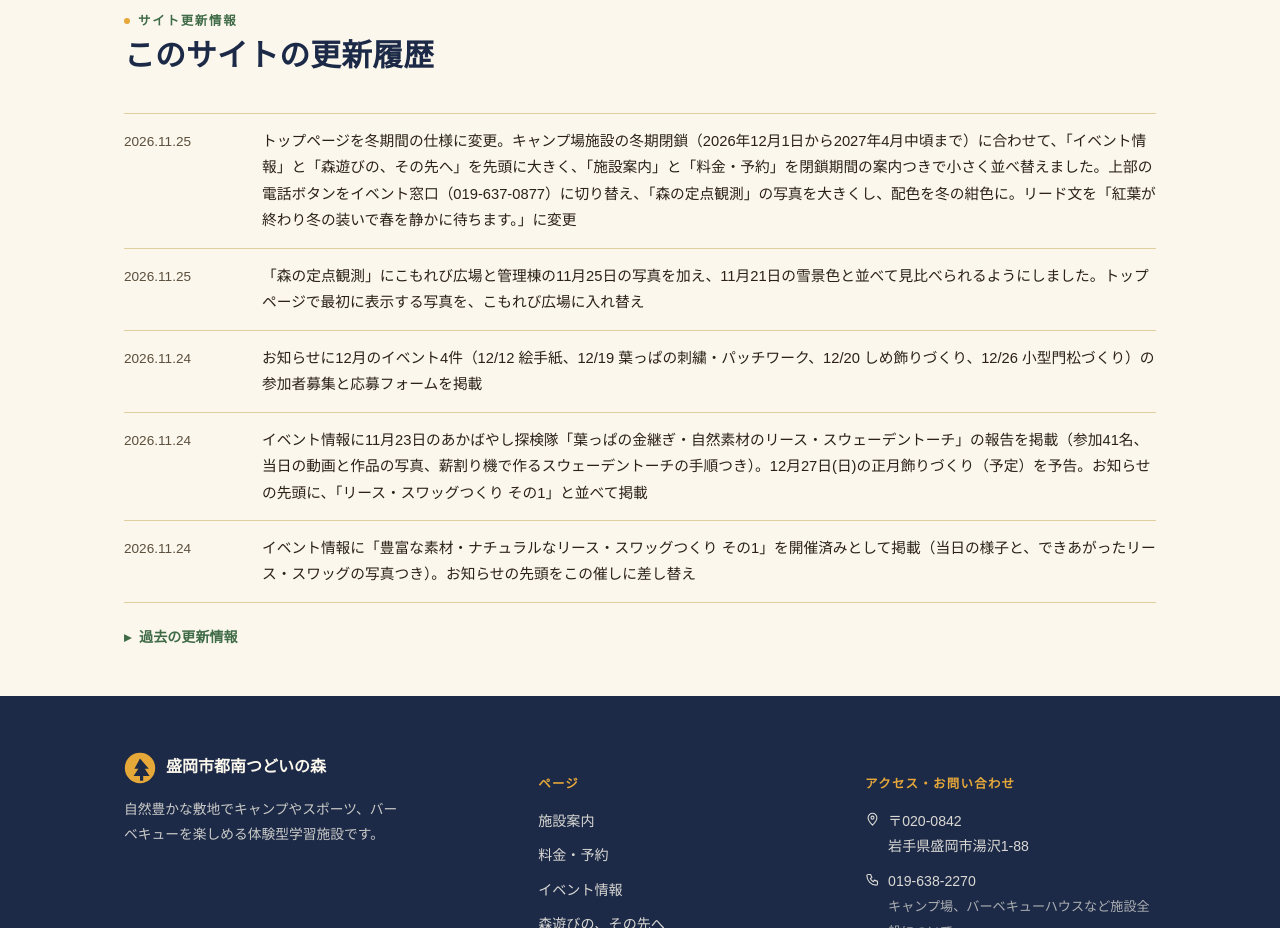
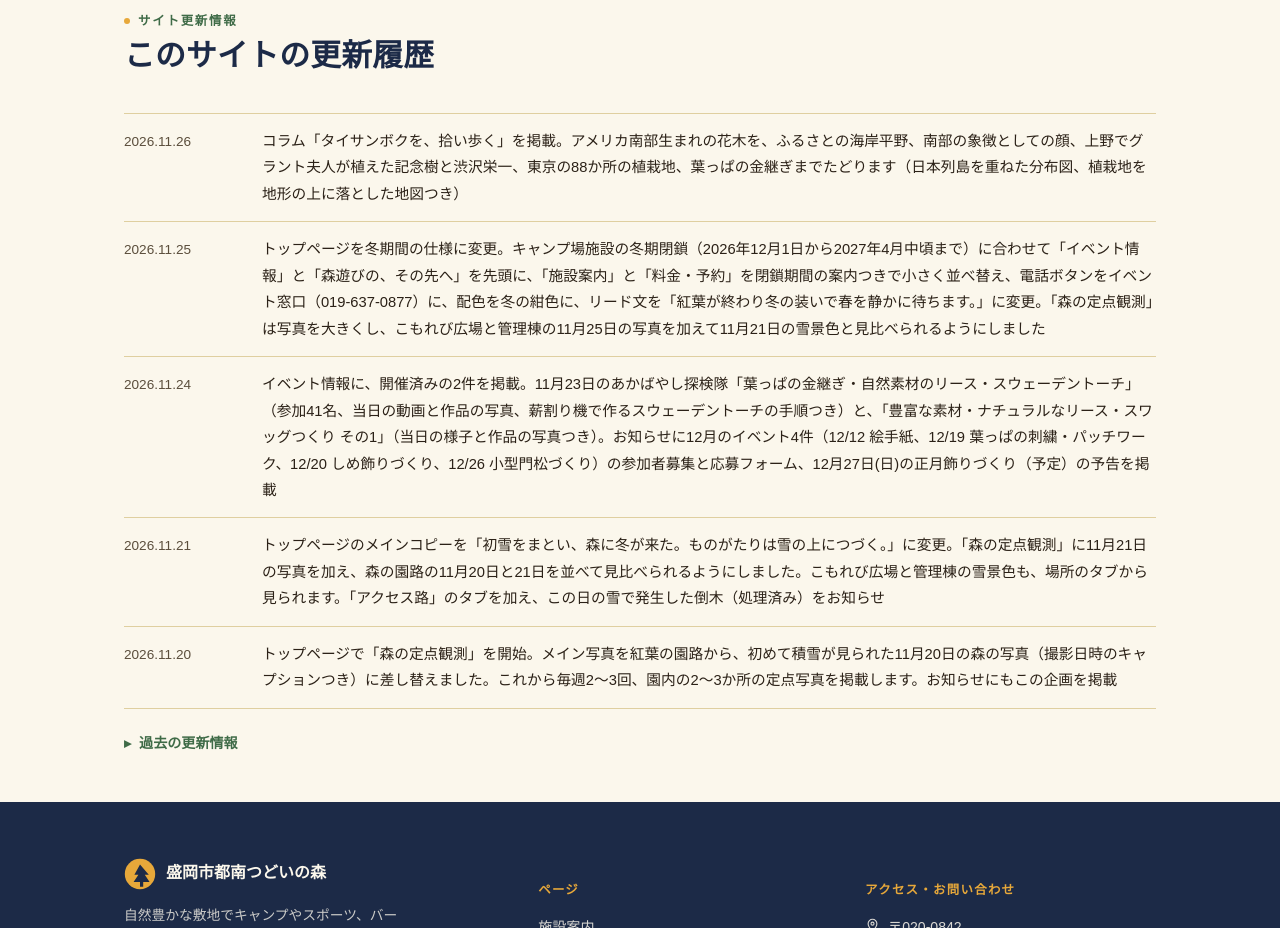
Before and after one commit to tsudoinomori/tsudoi-no-mori, a plain HTML site: page index.html in a window 1280 px wide. Shown: the part 5640-6568 px from the top of the page. Drawn offline with Linux system fonts and the light colour scheme.

Commit message:
更新履歴を同じ日付ごとに1件にまとめ、11月26日のコラム「タイサンボクを、拾い歩く」の掲載を追加する
Co-Authored-By: Claude Opus 5.5 <noreply@anthropic.com>

```diff
--- a/index.html
+++ b/index.html
@@ -460,19 +460,15 @@
     </div>
     <!-- 新しい順に5件まで。6件目以降は下の「過去の更新情報」へ移す -->
     <div class="update-list">
-      <div class="update-item"><time>2026.11.25</time><span>トップページを冬期間の仕様に変更。キャンプ場施設の冬期閉鎖（2026年12月1日から2027年4月中頃まで）に合わせて、「イベント情報」と「森遊びの、その先へ」を先頭に大きく、「施設案内」と「料金・予約」を閉鎖期間の案内つきで小さく並べ替えました。上部の電話ボタンをイベント窓口（019-637-0877）に切り替え、「森の定点観測」の写真を大きくし、配色を冬の紺色に。リード文を「紅葉が終わり冬の装いで春を静かに待ちます。」に変更</span></div>
-      <div class="update-item"><time>2026.11.25</time><span>「森の定点観測」にこもれび広場と管理棟の11月25日の写真を加え、11月21日の雪景色と並べて見比べられるようにしました。トップページで最初に表示する写真を、こもれび広場に入れ替え</span></div>
-      <div class="update-item"><time>2026.11.24</time><span>お知らせに12月のイベント4件（12/12 絵手紙、12/19 葉っぱの刺繍・パッチワーク、12/20 しめ飾りづくり、12/26 小型門松づくり）の参加者募集と応募フォームを掲載</span></div>
-      <div class="update-item"><time>2026.11.24</time><span>イベント情報に11月23日のあかばやし探検隊「葉っぱの金継ぎ・自然素材のリース・スウェーデントーチ」の報告を掲載（参加41名、当日の動画と作品の写真、薪割り機で作るスウェーデントーチの手順つき）。12月27日(日)の正月飾りづくり（予定）を予告。お知らせの先頭に、「リース・スワッグつくり その1」と並べて掲載</span></div>
-      <div class="update-item"><time>2026.11.24</time><span>イベント情報に「豊富な素材・ナチュラルなリース・スワッグつくり その1」を開催済みとして掲載（当日の様子と、できあがったリース・スワッグの写真つき）。お知らせの先頭をこの催しに差し替え</span></div>
-
-
+      <div class="update-item"><time>2026.11.26</time><span>コラム「タイサンボクを、拾い歩く」を掲載。アメリカ南部生まれの花木を、ふるさとの海岸平野、南部の象徴としての顔、上野でグラント夫人が植えた記念樹と渋沢栄一、東京の88か所の植栽地、葉っぱの金継ぎまでたどります（日本列島を重ねた分布図、植栽地を地形の上に落とした地図つき）</span></div>
+      <div class="update-item"><time>2026.11.25</time><span>トップページを冬期間の仕様に変更。キャンプ場施設の冬期閉鎖（2026年12月1日から2027年4月中頃まで）に合わせて「イベント情報」と「森遊びの、その先へ」を先頭に、「施設案内」と「料金・予約」を閉鎖期間の案内つきで小さく並べ替え、電話ボタンをイベント窓口（019-637-0877）に、配色を冬の紺色に、リード文を「紅葉が終わり冬の装いで春を静かに待ちます。」に変更。「森の定点観測」は写真を大きくし、こもれび広場と管理棟の11月25日の写真を加えて11月21日の雪景色と見比べられるようにしました</span></div>
+      <div class="update-item"><time>2026.11.24</time><span>イベント情報に、開催済みの2件を掲載。11月23日のあかばやし探検隊「葉っぱの金継ぎ・自然素材のリース・スウェーデントーチ」（参加41名、当日の動画と作品の写真、薪割り機で作るスウェーデントーチの手順つき）と、「豊富な素材・ナチュラルなリース・スワッグつくり その1」（当日の様子と作品の写真つき）。お知らせに12月のイベント4件（12/12 絵手紙、12/19 葉っぱの刺繍・パッチワーク、12/20 しめ飾りづくり、12/26 小型門松づくり）の参加者募集と応募フォーム、12月27日(日)の正月飾りづくり（予定）の予告を掲載</span></div>
+      <div class="update-item"><time>2026.11.21</time><span>トップページのメインコピーを「初雪をまとい、森に冬が来た。ものがたりは雪の上につづく。」に変更。「森の定点観測」に11月21日の写真を加え、森の園路の11月20日と21日を並べて見比べられるようにしました。こもれび広場と管理棟の雪景色も、場所のタブから見られます。「アクセス路」のタブを加え、この日の雪で発生した倒木（処理済み）をお知らせ</span></div>
+      <div class="update-item"><time>2026.11.20</time><span>トップページで「森の定点観測」を開始。メイン写真を紅葉の園路から、初めて積雪が見られた11月20日の森の写真（撮影日時のキャプションつき）に差し替えました。これから毎週2〜3回、園内の2〜3か所の定点写真を掲載します。お知らせにもこの企画を掲載</span></div>
     </div>
     <details class="update-archive">
       <summary>過去の更新情報</summary>
       <div class="update-list">
-        <div class="update-item"><time>2026.11.21</time><span>トップページのメインコピーを「初雪をまとい、森に冬が来た。ものがたりは雪の上につづく。」に変更。「森の定点観測」に11月21日の写真を加え、森の園路の11月20日と21日を並べて見比べられるようにしました。こもれび広場と管理棟の雪景色も、場所のタブから見られます。「アクセス路」のタブを加え、この日の雪で発生した倒木（処理済み）をお知らせ</span></div>
-        <div class="update-item"><time>2026.11.20</time><span>トップページで「森の定点観測」を開始。メイン写真を紅葉の園路から、初めて積雪が見られた11月20日の森の写真（撮影日時のキャプションつき）に差し替えました。これから毎週2〜3回、園内の2〜3か所の定点写真を掲載します。お知らせにもこの企画を掲載</span></div>
         <div class="update-item"><time>2026.11.18</time><span>コラム「土砂の帳じりは、合うのか」を掲載。11月15日の研修会で出た「山から削られた土砂と、ふもとにたまった土砂の量は釣り合うのか」という疑問に、国土地理院の標高データで答えます（断面図、車窓の動画、収支の計算器つき）</span></div>
         <div class="update-item"><time>2026.11.15</time><span>イベント情報に「タイサンボクの葉っぱの金継ぎ」を開催済みとして掲載（当日の作業の流れと作品の写真、継ぎ目を見どころにする金継ぎの考え方、グリセリンで葉がやわらかくなるわけつき）。お知らせの先頭をこの催しに差し替え</span></div>
         <div class="update-item"><time>2026.11.14</time><span>コラム「つどいの森は、なぜ平らなのか」を改訂。冒頭に結論を置き、旧花巻断層から最後の大きな土石流、2013年の豪雨までを、赤色立体地図の上のアニメーションでたどれるようにしました。11月13日に載せたアニメーションと「想定」の節は、内容に誤りがあったため取り下げました</span></div>
@@ -482,8 +478,7 @@
         <div class="update-item"><time>2026.11.7</time><span>コラム「奪われた谷に、道が通る」を全面改稿。河川争奪の説明と結論を冒頭に置き、色分けした地図で順番に読み解く構成にしました</span></div>
         <div class="update-item"><time>2026.11.6</time><span>コラム「空に、波が立つ」を掲載。雲のフラクタスとケルビン・ヘルムホルツ不安定性を、岩手の空で撮りためた写真と4コマの図で解説します。コラムのカテゴリに「空と気象」を追加</span></div>
         <div class="update-item"><time>2026.11.4</time><span>トップページのメインコピーを「森が眠る準備に着く晩秋も、ものがたりはつづく。」に変更し、メイン写真を紅葉の園路に差し替え（12月〜3月のキャンプ場施設休業をご案内）。お知らせに11月のワークショップ4件（スウェーデントーチ、葉っぱの金継ぎ、リース・スワッグつくり その1・その2）を応募フォームへのリンクつきで掲載。11月5日のつどりんピックの中止をお知らせし、グラウンドゴルフ大会の日程表を更新。トップページの「森遊びの、その先へ」を「はじめての方へ」の前に移動</span></div>
-        <div class="update-item"><time>2026.11.2</time><span>お知らせの先頭を「志波三山地域の最高峰須賀倉山に登る」に差し替え、つどいの森感謝祭をイベント情報の開催済みイベントへ移動。コラム「奪われた谷に、道が通る」を掲載</span></div>
-        <div class="update-item"><time>2026.11.2</time><span>イベント情報に「志波三山地域の最高峰須賀倉山に登る」を開催済みとして掲載（当日の写真集と、資料に使った和賀山塊のパノラマつき）。トップページの和賀山塊の写真と募集のお知らせはこのページへ移動</span></div>
+        <div class="update-item"><time>2026.11.2</time><span>コラム「奪われた谷に、道が通る」を掲載。イベント情報に「志波三山地域の最高峰須賀倉山に登る」を開催済みとして掲載し（当日の写真集と、資料に使った和賀山塊のパノラマつき）、お知らせの先頭をこの催しに差し替え。トップページの和賀山塊の写真と募集のお知らせはこのページへ、つどいの森感謝祭はイベント情報の開催済みイベントへ移動</span></div>
         <div class="update-item"><time>2026.10.27</time><span>コラム「葉っぱ4つの質問で、森を読む」（南昌山樹木観察のまとめ その2）を掲載。単葉と複葉、対生と互生など4つの軸での見分け方と、12種の葉の形の図、60種の一覧つき</span></div>
         <div class="update-item"><time>2026.10.26</time><span>コラム「ブナは、標高350メートルで現れる」（南昌山樹木観察のまとめ その1）を掲載。6月27日の南昌山登山と樹木観察で記録した広葉樹の高度分布を、模式図と植生表で読みます。コラムのカテゴリに「樹木と森」を追加</span></div>
         <div class="update-item"><time>2026.10.22</time><span>コラム「川が、川を奪う」を掲載（河川争奪のアニメーション・断面図・鳥瞰図つき）。感謝祭のお礼にイラストを追加。トップページに和賀山塊の眺望（畑台牧野）のパノラマを追加し、10月31日のワークショップを案内。施設紹介を「キャンプから様々な野外アクティビティまで」に改題して写真を6枚に入れ替え、各写真から料金表へリンク。四季の楽しみ方の4枚から「森遊びの取説」（山菜・流しそうめん・イグルー）とバウムクーヘンの動画へリンク</span></div>
```
